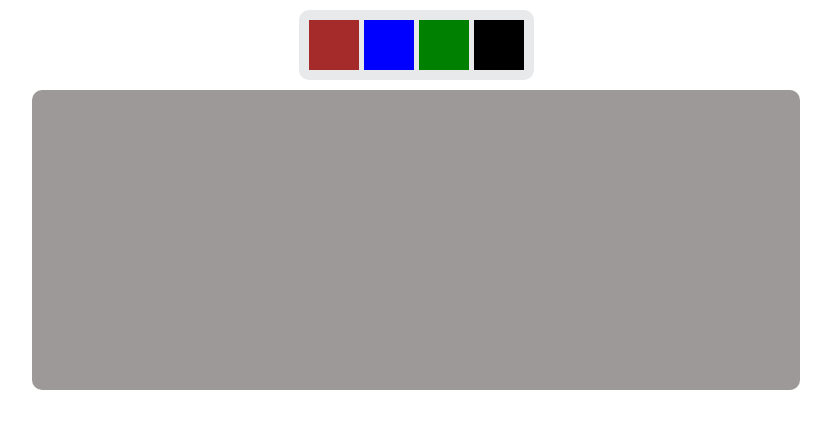
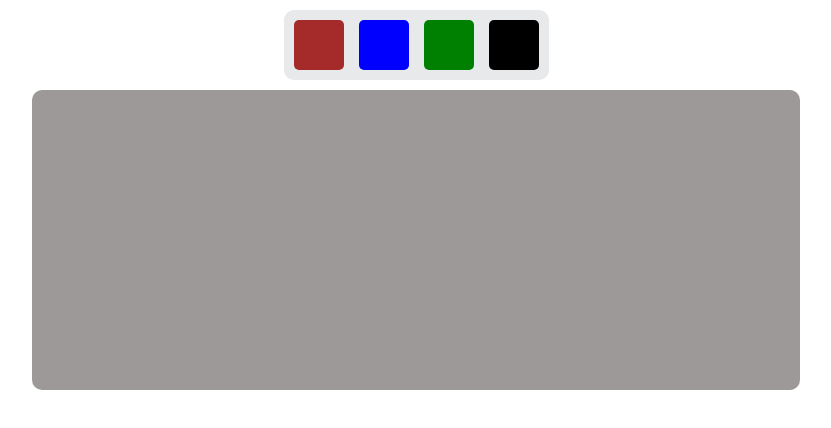
Before and after one commit to Alhussini23/Discolor, a plain HTML site: page index.html in a window 1280 px wide. Shown: the whole page, without its empty margins (224-1055 px from the left). Drawn offline with Linux system fonts and the light colour scheme.

Commit message:
Update css.css

```diff
--- a/css/css.css
+++ b/css/css.css
@@ -13,13 +13,15 @@ ul {
     list-style: none;
     margin: 10px auto;
     background-color: rgb(232, 233, 235);
-    gap: 5px;
+    gap: 15px;
     padding: 10px;
     border-radius: 10px;
 }
 ul li {
     width: 50px;
     height: 50px;
+    border-radius: 5px;
+    cursor: pointer;
 }
 .red{
     background-color: brown;
@@ -43,5 +45,5 @@ div{
     margin:auto;
     border-radius: 10px;
     background-color: rgb(158, 153, 153);
-
+    transition: all 0.9s;
 }
```
